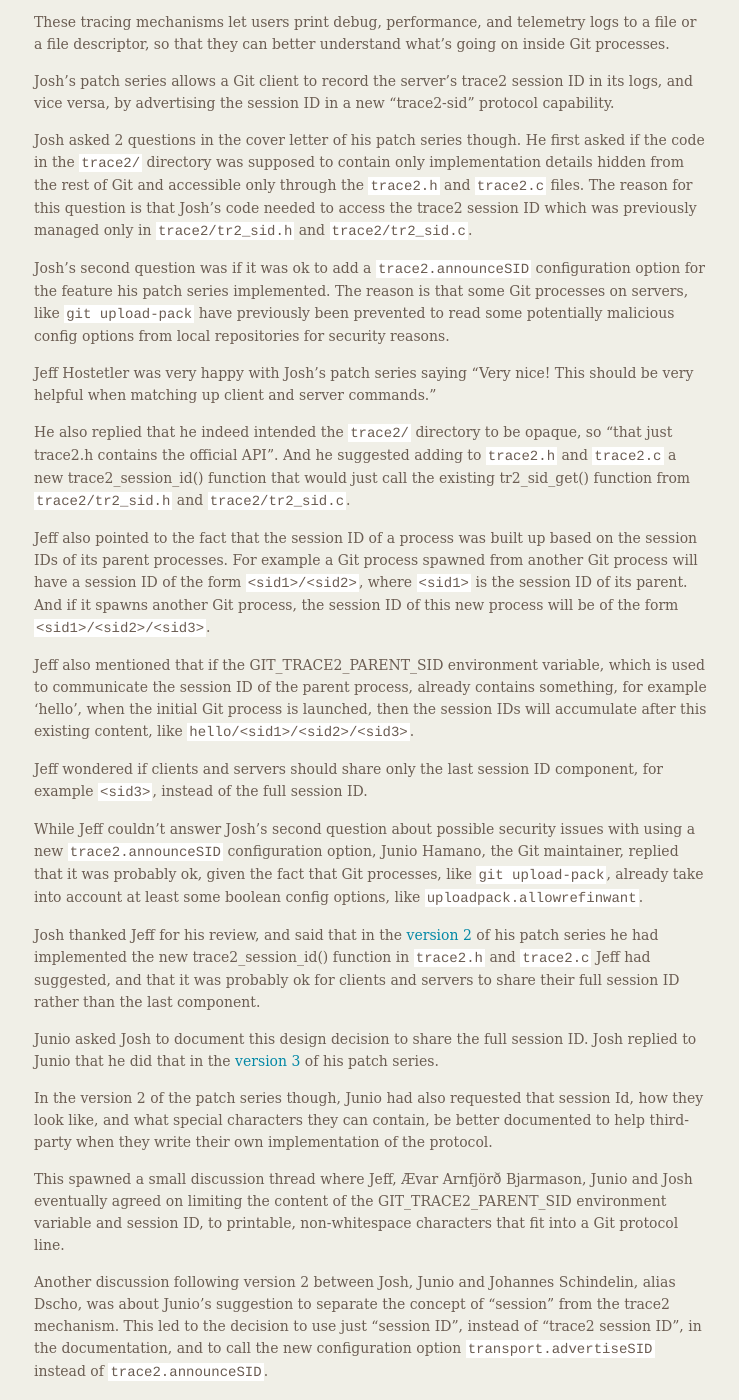
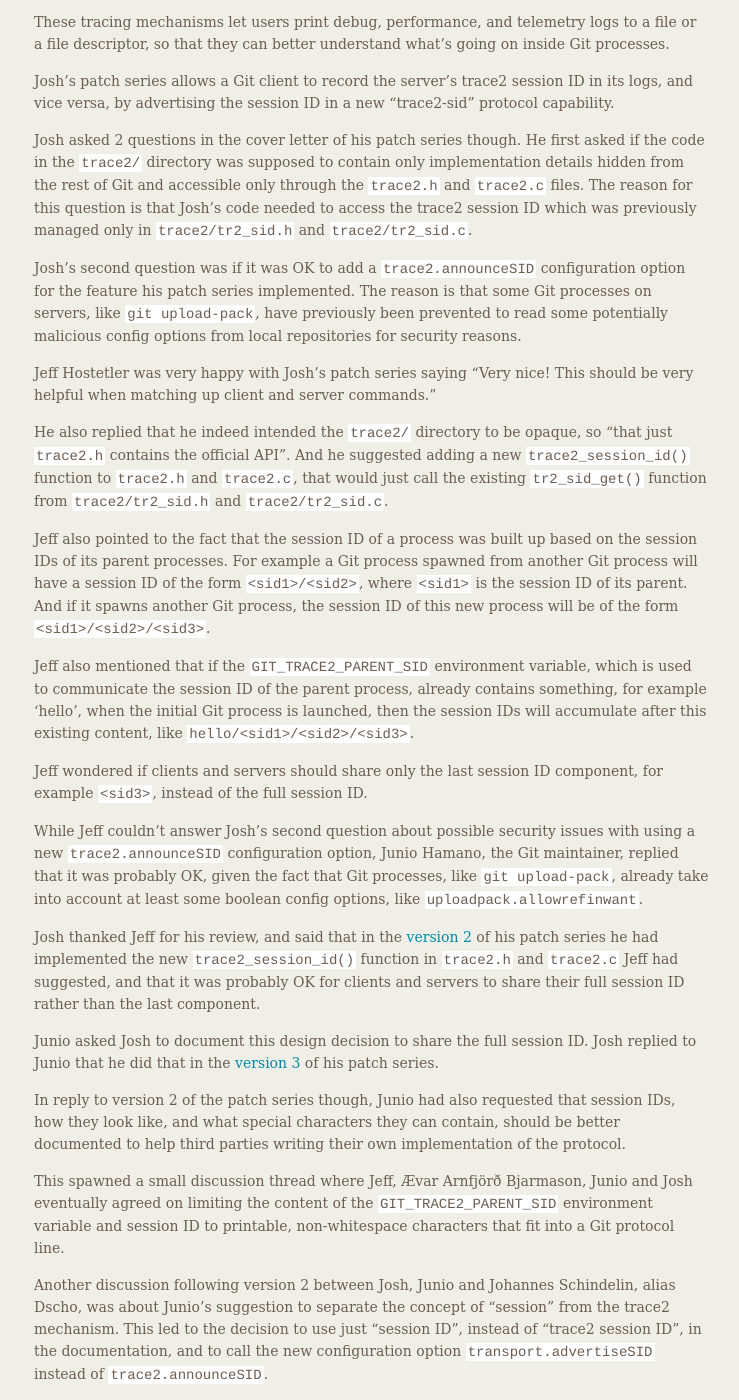
Before and after one commit to git/git.github.io, a Jekyll site: the page built from rev_news/drafts/edition-70.md, in a window 1280 px wide and 1400 px high, scrolled down 749 px. Shown: the whole window, without its empty margins (400-1139 px from the left). Built offline with Jekyll 4.4.1, drawn with Linux system fonts in a browser that asks for light colours; some of the changed text lies outside the part shown.

Commit message:
Added my usual tiny fixes.

```diff
--- a/rev_news/drafts/edition-70.md
+++ b/rev_news/drafts/edition-70.md
@@ -69,10 +69,10 @@
   access the trace2 session ID which was previously managed only in
   `trace2/tr2_sid.h` and `trace2/tr2_sid.c`.
 
-  Josh's second question was if it was ok to add a
+  Josh's second question was if it was OK to add a
   `trace2.announceSID` configuration option for the feature his patch
   series implemented. The reason is that some Git processes on
-  servers, like `git upload-pack` have previously been prevented to
+  servers, like `git upload-pack`, have previously been prevented to
   read some potentially malicious config options from local
   repositories for security reasons.
 
@@ -81,11 +81,10 @@
   commands."
 
   He also replied that he indeed intended the `trace2/` directory to
-  be opaque, so "that just trace2.h contains the official API". And he
-  suggested adding to `trace2.h` and `trace2.c` a new
-  trace2_session_id() function that would just call the existing
-  tr2_sid_get() function from `trace2/tr2_sid.h` and
-  `trace2/tr2_sid.c`.
+  be opaque, so "that just `trace2.h` contains the official API". And he
+  suggested adding a new `trace2_session_id()` function to `trace2.h`
+  and `trace2.c`, that would just call the existing `tr2_sid_get()`
+  function from `trace2/tr2_sid.h` and `trace2/tr2_sid.c`.
 
   Jeff also pointed to the fact that the session ID of a process was
   built up based on the session IDs of its parent processes. For
@@ -95,7 +94,7 @@
   session ID of this new process will be of the form
   `<sid1>/<sid2>/<sid3>`.
 
-  Jeff also mentioned that if the GIT_TRACE2_PARENT_SID environment
+  Jeff also mentioned that if the `GIT_TRACE2_PARENT_SID` environment
   variable, which is used to communicate the session ID of the parent
   process, already contains something, for example 'hello', when the
   initial Git process is launched, then the session IDs will
@@ -109,15 +108,15 @@
   While Jeff couldn't answer Josh's second question about possible
   security issues with using a new `trace2.announceSID` configuration
   option, Junio Hamano, the Git maintainer, replied that it was
-  probably ok, given the fact that Git processes, like `git
+  probably OK, given the fact that Git processes, like `git
   upload-pack`, already take into account at least some boolean config
   options, like `uploadpack.allowrefinwant`.
 
   Josh thanked Jeff for his review, and said that in the
   [version 2](https://lore.kernel.org/git/cover.1604355792.git.steadmon@google.com/)
-  of his patch series he had implemented the new trace2_session_id()
+  of his patch series he had implemented the new `trace2_session_id()`
   function in `trace2.h` and `trace2.c` Jeff had suggested, and that
-  it was probably ok for clients and servers to share their full
+  it was probably OK for clients and servers to share their full
   session ID rather than the last component.
 
   Junio asked Josh to document this design decision to share the full
@@ -125,15 +124,14 @@
   [version 3](https://lore.kernel.org/git/cover.1605136908.git.steadmon@google.com/)
   of his patch series.
 
-  In the version 2 of the patch series though, Junio had also
-  requested that session Id, how they look like, and what special
-  characters they can contain, be better documented to help
-  third-party when they write their own implementation of the
-  protocol.
+  In reply to version 2 of the patch series though, Junio had also
+  requested that session IDs, how they look like, and what special
+  characters they can contain, should be better documented to help
+  third parties writing their own implementation of the protocol.
 
   This spawned a small discussion thread where Jeff, Ævar Arnfjörð
   Bjarmason, Junio and Josh eventually agreed on limiting the content
-  of the GIT_TRACE2_PARENT_SID environment variable and session ID, to
+  of the `GIT_TRACE2_PARENT_SID` environment variable and session ID to
   printable, non-whitespace characters that fit into a Git protocol
   line.
 
@@ -200,9 +198,8 @@
 
   Regarding these tools I would be remiss if I didn't give attribution
   to Rocco Rutte, who created the first `fast-export` script, which I used
-  as inspiration for `git-remote-hg`, but unfortunately died of cancer in
-  2009. Without his work I might not have started this particular
-  journey.
+  as inspiration for `git-remote-hg`, but unfortunately died of cancer in 2009.
+  Without his work I might not have started this particular journey.
 
   Using Rocco Rutte's program, I had the idea to take that approach, but
   hide it inside Git's remote-helper infrastructure, which was
@@ -211,8 +208,8 @@
   features possible.
 
   In response to some pushback that I received from more established Git
-  developers--who claimed that some of these changes were specific to
-  `git-remote-hg`--I decided to create `git-remote-bzr` as a proof of
+  developers -- who claimed that some of these changes were specific to
+  `git-remote-hg` -- I decided to create `git-remote-bzr` as a proof of
   concept to interact with Bazaar (again, I never personally had to use
   Bazaar), but it turned out there was a huge demand for such a tool, so
   I kept working on it.
@@ -221,7 +218,7 @@
   in the eventual move to Git, even though Richard Stallman initially
   pushed back hard against it.
 
-  So, even though I never really used `git-remote-hg`, or `git-remote-bzr` I
+  So, even though I never really used `git-remote-hg` or `git-remote-bzr`, I
   kept working at them because clearly other people did. I understand
   all too well the frustration of working on a VCS that is foreign and
   suboptimal, especially when you know Git has everything you need; it's
@@ -259,13 +256,13 @@
   more work is needed to finish it properly. Hopefully it will be ready
   for the next edition of Git Rev News.
 
-  In another irony; I don't even use "git pull" (I use "git fetch" +
-  "git merge" / "git rebase").
+  In another irony; I don't even use `git pull` (I use `git fetch` +
+  `git merge` / `git rebase`).
 
 * If you could get a team of expert developers to work full time
   on something in Git for a full year, what would it be?
 
-  I would split Git into a library, and a command line interface.
+  I would split Git into a library and a command line interface.
 
   Clearly there's a need for a stand-alone library, since there is
   libgit2, but Git doesn't use libgit2, so one has to always catch up
@@ -315,8 +312,8 @@
 
   I don't really use anything outside of Git.
 
-  I find Git vanilla to be mostly good enough to do everything I need,
-  and when I don't; I try to introduce that directly into Git itself.
+  I find Git vanilla to be mostly good enough to do everything I need;
+  and when I don't, I try to introduce that directly into Git itself.
 
   I created a fork of Git called `git-fc` with all the features I didn't
   manage to land into Git upstream, but I have not updated it in some
@@ -331,10 +328,10 @@
 
   I think the only tool I would find very hard to live without is
   [`git-smartlist`](https://github.com/felipec/git-smartlist). Since
-  I use gitk a lot to visualize commit history, very often I just want
+  I use `gitk` a lot to visualize commit history, very often I just want
   to see the history from the master branch to the current branch I'm
   at, and while usually you can do that with `master..@`, that's not
-  always the case and "git smartlist" helps a lot in telling gitk
+  always the case and `git smartlist` helps a lot in telling `gitk`
   exactly what I want to see.
 
   I think this would be a good additional question:
```
Also changed, not shown: other parts of rev_news/drafts/edition-70.md (+13 -13 lines).
